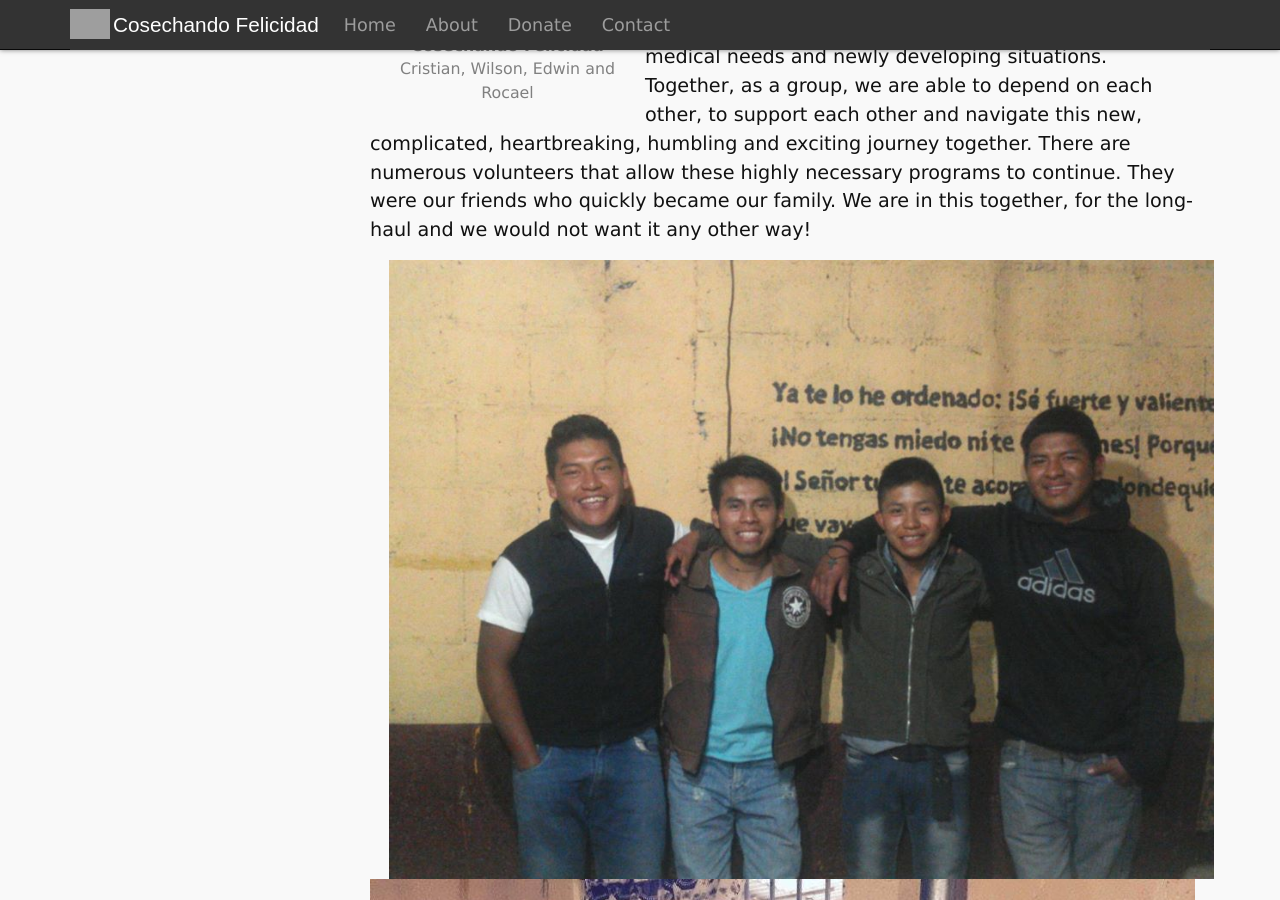
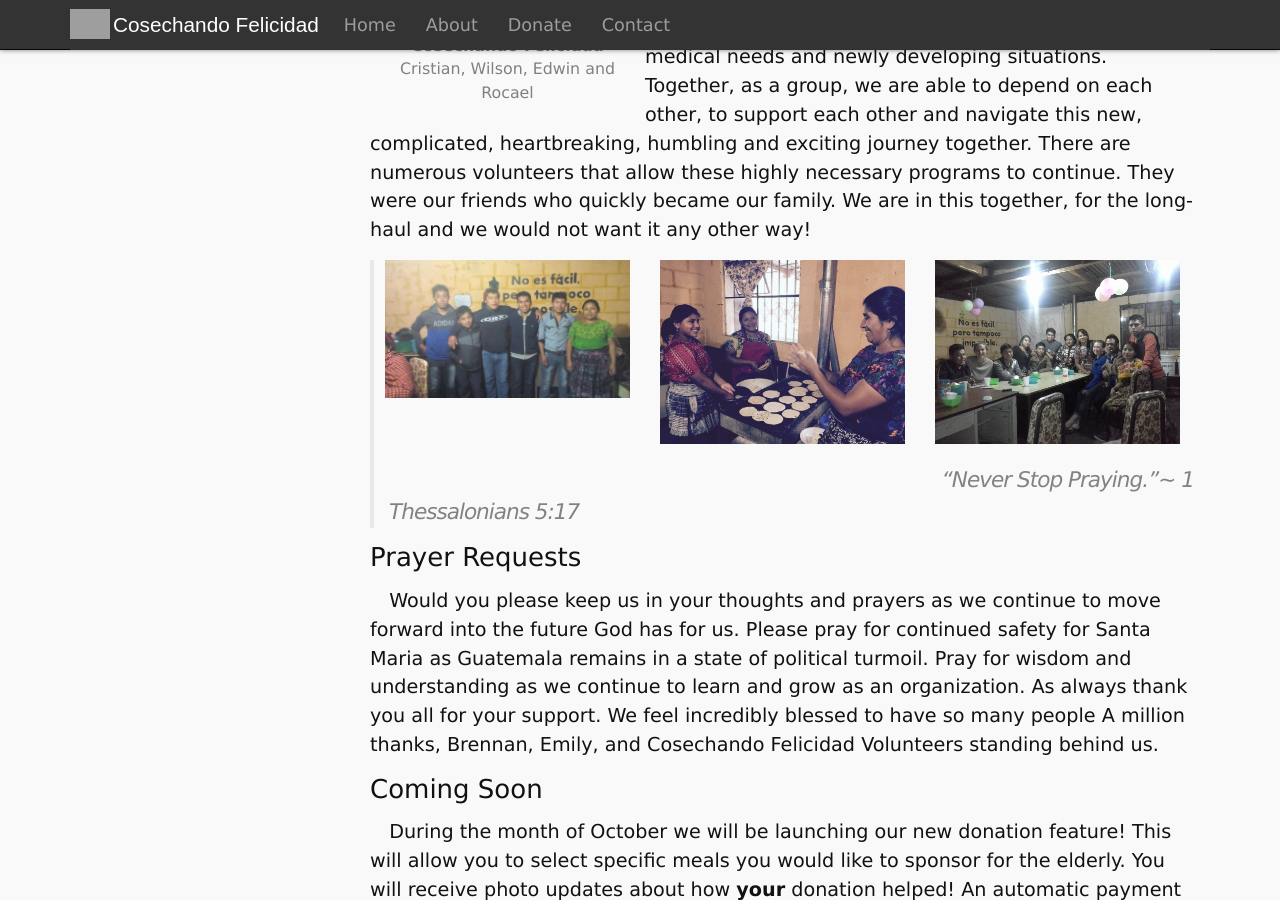
Before and after one commit to harvestinghappiness/harvestinghappiness.github.io, a Jekyll site: the page built from _posts/2015-10-01-October-Newsletter.md, in a window 1280 px wide and 900 px high, scrolled down 1903 px. Built offline with Jekyll 4.4.1, drawn with Linux system fonts in a browser that asks for light colours.

Commit message:
Update November Newsletter

```diff
--- a/_posts/2015-10-01-October-Newsletter.md
+++ b/_posts/2015-10-01-October-Newsletter.md
@@ -100,9 +100,9 @@ continue. They were our friends who quickly became our
 family.  We are in this together, for the long-haul and we
 would not want it any other way!
 
-![Cristian, Wilson, Edwin and Rocael]({{ site.url }}/images/nl3.jpg)
-![Cooking in Guatemala]({{ site.url }}/images/nl4.jpg)
-![All of the volunteers in Guatemala]({{ site.url }}/images/nl5.jpg)
+{% include figure.html src="nl2.jpg" alt="Cosechando volunteers in Guatemala" %}
+{% include figure.html src="nl4.jpg" alt="Cooking in Guatemala" %}
+{% include figure.html src="nl5.jpg" alt="All of the volunteers in Guatemala" %}
 
 >“Never Stop Praying.”~ 1 Thessalonians 5:17
 
```
